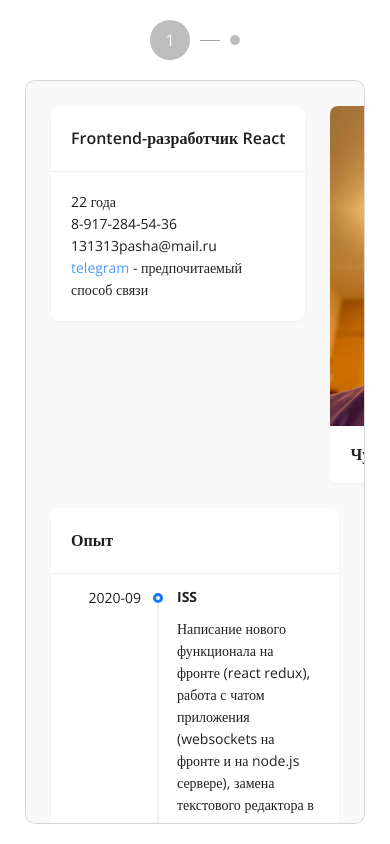
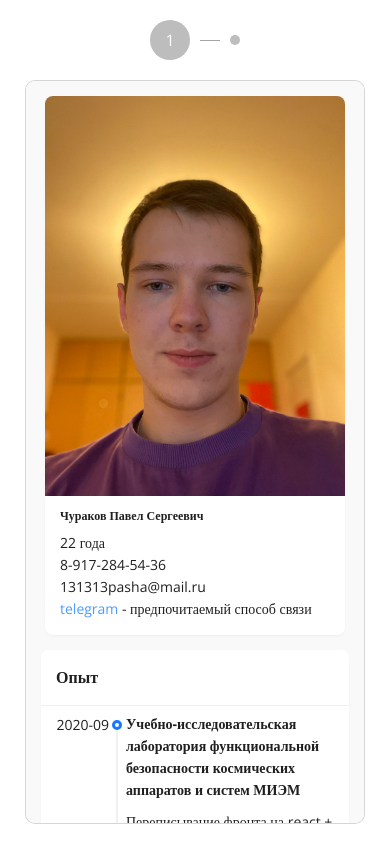
Before and after one commit to 9lpasha/CV, a React (Create React App) app: page / in a window 390 px wide. Built offline with nearby package versions, Linux system fonts and the light colour scheme.

Commit message:
release 2.0

```diff
--- a/src/Cube.js
+++ b/src/Cube.js
@@ -96,6 +96,9 @@ export const Cube = ({windowWidth, windowHeight, page, visible, pageForContent,
           pageForContent % 2 === 0 ?
             <>
               <div className="main">
+                {
+                  windowWidth < 500 ?
+                    null :
                     <div className="main_info">
                       <Row>
                         <Col style={{width: '100%'}}>
@@ -110,6 +113,7 @@ export const Cube = ({windowWidth, windowHeight, page, visible, pageForContent,
                         </Col>
                       </Row>
                     </div>
+                }
                 <div className="main_photo">
                   <Card
                     hoverable
@@ -117,7 +121,16 @@ export const Cube = ({windowWidth, windowHeight, page, visible, pageForContent,
                     style={{ width: 'fit-content' }}
                     cover={<img alt="example" src={photo} />}
                   >
-                    <Meta title="Чураков Павел Сергеевич" style={{width: 'fit-content'}} />
+                    <Meta title="Чураков Павел Сергеевич" style={{width: 'fit-content'}}/>
+                    {
+                      windowWidth < 500 ?
+                        <>22 года <br/>
+                          8-917-284-54-36 <br/>
+                          131313pasha@mail.ru <br/>
+                          <a href="https://t.me/pashac13">telegram</a> - предпочитаемый способ связи
+                        </> :
+                        null
+                    }
                   </Card>
                 </div>
               </div>
@@ -135,12 +148,11 @@ export const Cube = ({windowWidth, windowHeight, page, visible, pageForContent,
                               label: '2020-09',
                               children: (
                                 <div>
-                                  <h2 className='mb10'><b >ISS</b></h2>
-                                  <span className='common-text'>Написание нового функционала на фронте (react redux),
-                                    работа с чатом приложения (websockets на фронте и на node.js сервере),
-                                    замена текстового редактора в приложении, переписывание целого
-                                    раздела системы на typescript + redux-toolkit + tailwind (feature-sliced design).
-                                    Перенос проекта с webpack и javascript на vite, typescript и шаблон MUI.</span>
+                                  <h2 className='mb10'><b>Учебно-исследовательская лаборатория функциональной безопасности
+                                    космических аппаратов и систем МИЭМ</b></h2>
+                                  <span className='common-text'>Переписывание фронта на react + three.js, работа с grpc.
+                                    Главная фишка - симулятор полёта спутника вокруг земли (вычисления на бэке с++
+                                    и передача данных на фронт по gRPC, фронт на React + three.js)</span>
                                 </div>
                               ),
                             },
@@ -159,11 +171,12 @@ export const Cube = ({windowWidth, windowHeight, page, visible, pageForContent,
                               label: '2023-02',
                               children: (
                                 <div>
-                                  <h2 className='mb10'><b>Учебно-исследовательская лаборатория функциональной безопасности
-                                    космических аппаратов и систем МИЭМ</b></h2>
-                                  <span className='common-text'>Переписывание фронта на react + three.js, работа с grpc.
-                                    Главная фишка - симулятор полёта спутника вокруг земли (вычисления на бэке с++
-                                    и передача данных на фронт по gRPC, фронт на React + three.js)</span>
+                                  <h2 className='mb10'><b >ISS</b></h2>
+                                  <span className='common-text'>Написание нового функционала на фронте (react redux),
+                                    работа с чатом приложения (websockets на фронте и на node.js сервере),
+                                    замена текстового редактора в приложении, переписывание целого
+                                    раздела системы на typescript + redux-toolkit + tailwind (feature-sliced design).
+                                    Перенос проекта с webpack и javascript на vite, typescript и шаблон MUI.</span>
                                 </div>
                               ),
                             },
@@ -238,7 +251,8 @@ export const Cube = ({windowWidth, windowHeight, page, visible, pageForContent,
                                     </Carousel> :
                                     item.picture ?
                                       <img src={item.picture} style={{width: '30px'}} /> :
-                                <div style={{width: '30px'}}/>}
+                                      <div style={{width: '30px', height: '30px', borderRadius: '50%', background: '#ebebeb'}}/>
+                                }
                                     title={<a>{item.name}</a>}
                                     description={item.description}
                                   />
--- a/src/style.css
+++ b/src/style.css
@@ -117,7 +117,7 @@ body > div {
 }
 
 .main_photo img {
-  width: 240px!important;
+  width: 252px!important;
   height: auto;
   border-radius: 5px;
 }
@@ -240,3 +240,72 @@ body > div {
 .ant-card-body, .ant-card-head {
   padding: 20px!important;
 }
+
+@media (max-width: 650px) {
+  .main_photo img {
+    width: 100% !important;
+    height: auto;
+    border-radius: 5px;
+  }
+
+  .main_photo {
+    width: 30% !important;
+  }
+
+  .main_photo .ant-card {
+    width: 100% !important;
+  }
+
+  .ant-card-meta-title {
+    font-size: 12px!important;
+    white-space: unset!important;
+  }
+
+  .main {
+    align-items: stretch;
+  }
+
+  .main_info .ant-row, .main_info .ant-card {
+    height: 100%;
+  }
+}
+
+@media (max-width: 500px) {
+  .main_photo {
+    width: 100% !important;
+    max-width: 300px!important;
+  }
+
+  .main {
+    justify-content: center!important;
+  }
+
+  .ant-card-meta-title {
+    margin-bottom: 10px!important;
+  }
+
+  .cubeContent > div {
+    margin: 15px;
+    padding: 0;
+  }
+
+  .cubeContent .ant-card-head, .cubeContent .ant-card-body {
+    padding: 15px!important;
+  }
+
+  .ant-timeline-item-label {
+    width: 53px!important;
+  }
+
+  .ant-timeline-item-tail, .ant-timeline-item-head.ant-timeline-item-head-blue {
+    inset-inline-start: 60px!important;
+  }
+
+  .ant-timeline-item-content {
+    margin-inline-start: -10px!important;
+  }
+
+  .ant-timeline-item-content {
+    width: calc(100% - 63px) !important;
+  }
+}
```
Lines whose indentation alone changed are shown as unchanged.
